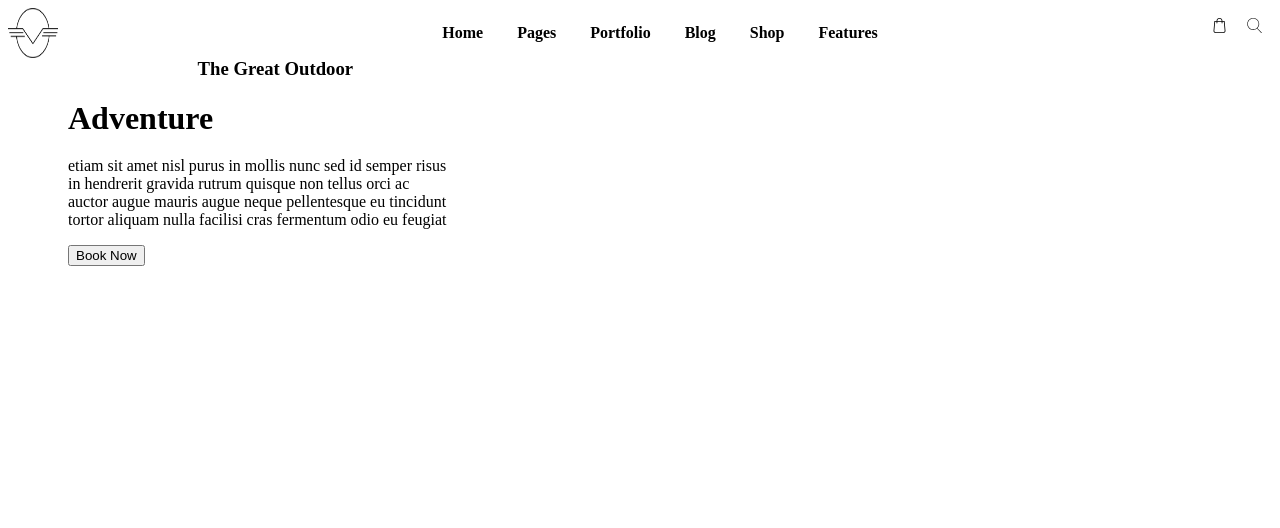
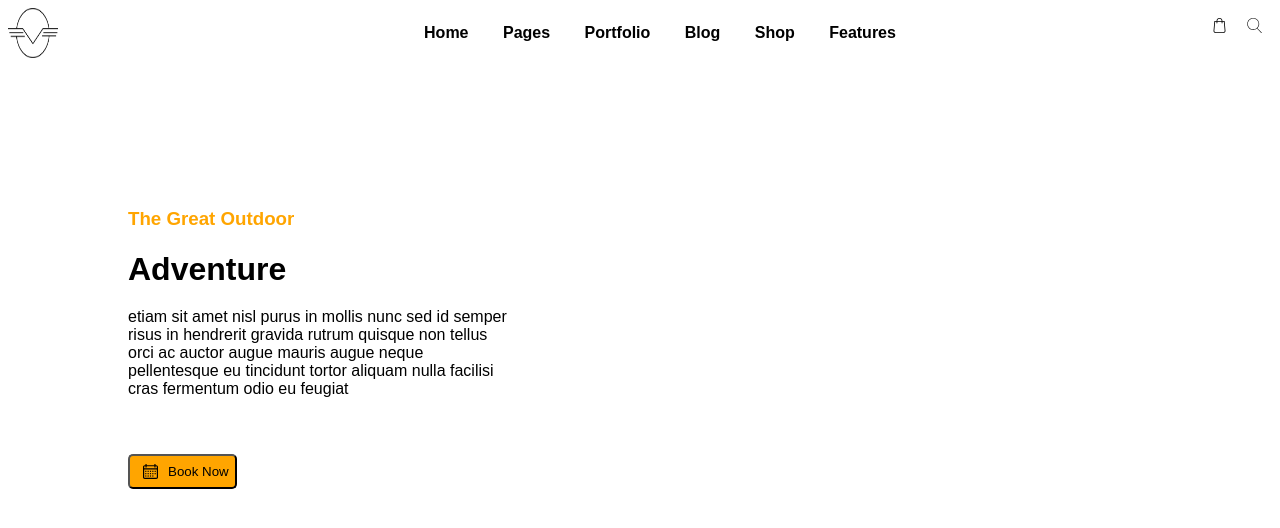
Before and after one commit to swapnil28verma/html-css-rampup, a plain HTML site: page Weston-Adventure/layout/index.html in a window 1280 px wide. Drawn offline with Linux system fonts and the light colour scheme.

Commit message:
Completed tag line content in body

```diff
--- a/Weston-Adventure/layout/css/body.css
+++ b/Weston-Adventure/layout/css/body.css
@@ -3,11 +3,31 @@
 }
 
 #tag {
-    padding-left: 60px;
+    /* padding-left: 6px; */
     width: 30%;
+    margin: 120px;
+    margin-top: 150px;
 }
 
 .heading-margins {
-    margin-top: 0px;
     margin-bottom: 20px;
 }
+
+.sub-heading {
+    color: orange;
+}
+
+#book-now-btn {
+    margin-top: 40px;
+    border-radius: 5px;
+    background-color: orange;
+}
+
+#book-now-btn * {
+    vertical-align: middle;
+}
+
+.icon-btn {
+    margin: 7px;
+    margin-right: 10px;
+}
--- /dev/null
+++ b/Weston-Adventure/layout/css/main.css
@@ -0,0 +1,3 @@
+.main-app-style {
+    font-family: Arial, Helvetica, sans-serif;
+}
--- a/Weston-Adventure/layout/index.html
+++ b/Weston-Adventure/layout/index.html
@@ -1,10 +1,11 @@
 <!DOCTYPE html>
 <html>
 <head>
+    <link rel="stylesheet" href="css/main.css">
     <link rel="stylesheet" href="css/nav-bar.css">
     <link rel="stylesheet" href="css/body.css">
 </head>
-<body>
+<body class="main-app-style">
 
     <!-- Top Nav Bar -->
     <div id="nav-bar">
@@ -36,12 +37,13 @@
     <!-- Main Content -->
     <div id="main">
         <div id="tag">
-            <h3 class="heading-margins">The Great Outdoor</h3>
+                <h3 class="heading-margins sub-heading">The Great Outdoor</h3>
                 <h1 class="heading-margins">Adventure</h1>
                 <p>etiam sit amet nisl purus in mollis nunc sed id semper risus in hendrerit
                     gravida rutrum quisque non tellus orci ac auctor augue mauris augue neque
                     pellentesque eu tincidunt tortor aliquam nulla facilisi cras fermentum odio eu feugiat</p>
-            <button>Book Now</button>
+                <!-- Change the style for the book now button -->
+                <button id="book-now-btn"> <img src="assets/calendar.svg" width="15px" height="15px" class="icon-btn"><span>Book Now</span></button>
         </div>
 
     </div>
```
Also changed, not shown: Weston-Adventure/layout/assets/calendar.svg (added), 1 other file. Lines whose indentation alone changed are shown as unchanged.
